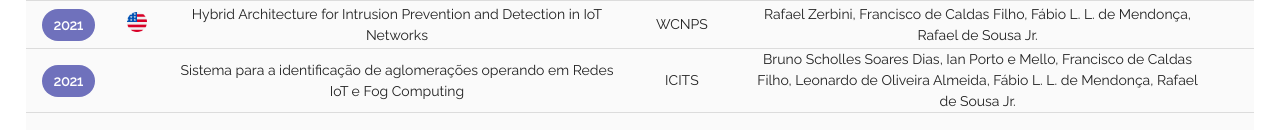
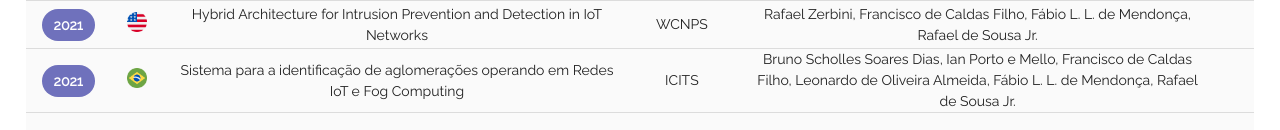
Before and after one commit to uiot/uiot.github.io, a Vue app: page /#/publications in a window 1280 px wide. Shown: the part 822-952 px from the top of the page. Built offline with nearby package versions, Linux system fonts and the light colour scheme; what vue-mobile-detection would draw is missing.

Commit message:
Ajuste pt-br

```diff
--- a/src/texts/Publications.js
+++ b/src/texts/Publications.js
@@ -205,7 +205,7 @@ const Publications = [
     short: "ICITS",
     publication_link: "",
     download: "",
-    language: "pt",
+    language: "pt-br",
     published: true
   },
 
@@ -226,7 +226,7 @@ const Publications = [
     short: "CIACA",
     publication_link: "",
     download: "",
-    language: "pt",
+    language: "pt-br",
     published: true
   },
 
@@ -247,7 +247,7 @@ const Publications = [
     short: "CIACA",
     publication_link: "",
     download: "",
-    language: "pt",
+    language: "pt-br",
     published: true
   },
 
@@ -274,7 +274,7 @@ const Publications = [
     short: "CIACA",
     publication_link: "",
     download: "",
-    language: "pt",
+    language: "pt-br",
     published: true
   },
   {
@@ -310,7 +310,7 @@ const Publications = [
     short: "SBrT",
     publication_link: "",
     download: "",
-    language: "pt",
+    language: "pt-br",
     published: true
   },
   {
@@ -330,7 +330,7 @@ const Publications = [
     short: "CIACA",
     publication_link: "",
     download: "",
-    language: "pt",
+    language: "pt-br",
     published: true
   },
   {
@@ -350,7 +350,7 @@ const Publications = [
     short: "CIACA",
     publication_link: "",
     download: "",
-    language: "pt",
+    language: "pt-br",
     published: true
   },
   {
```
